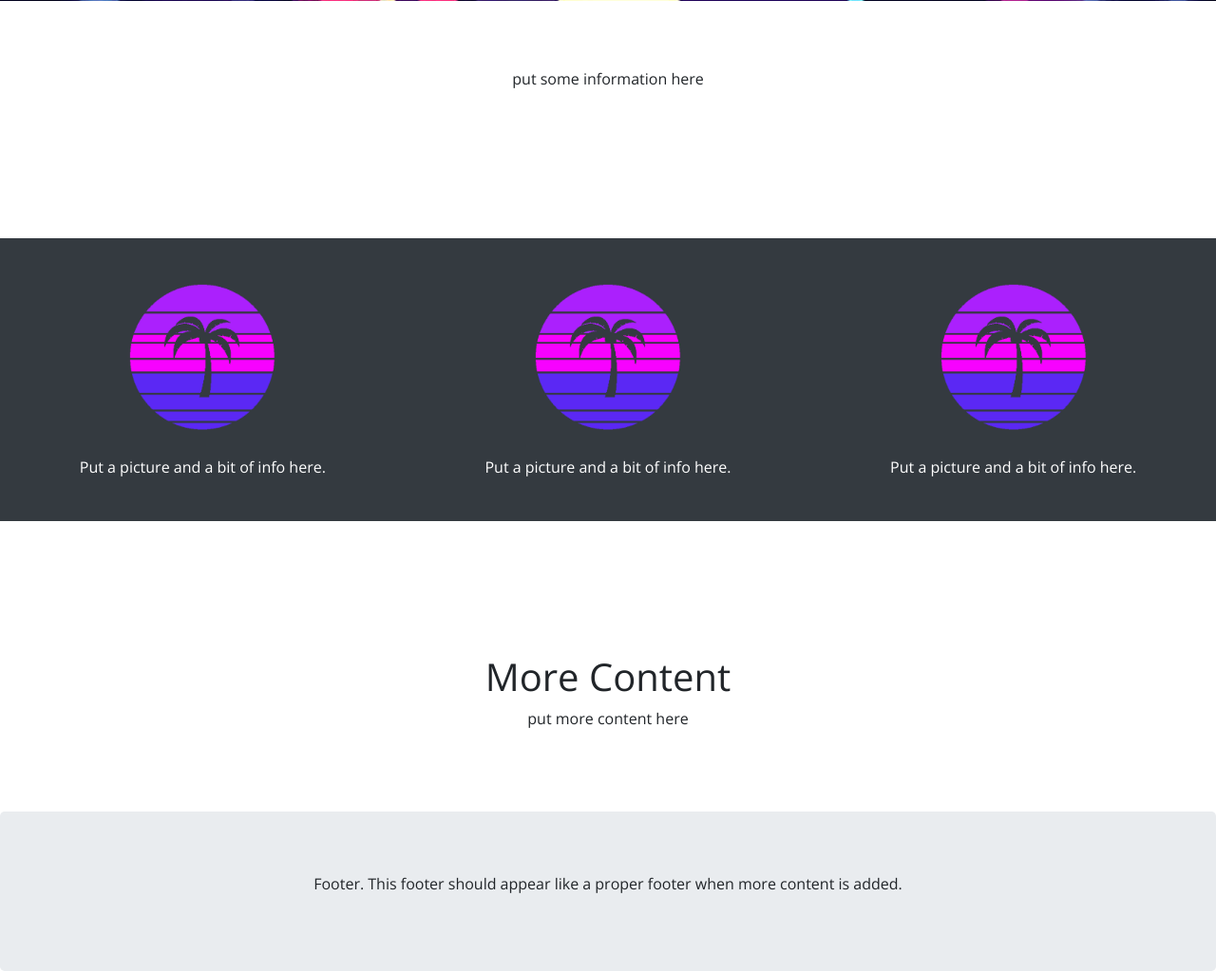
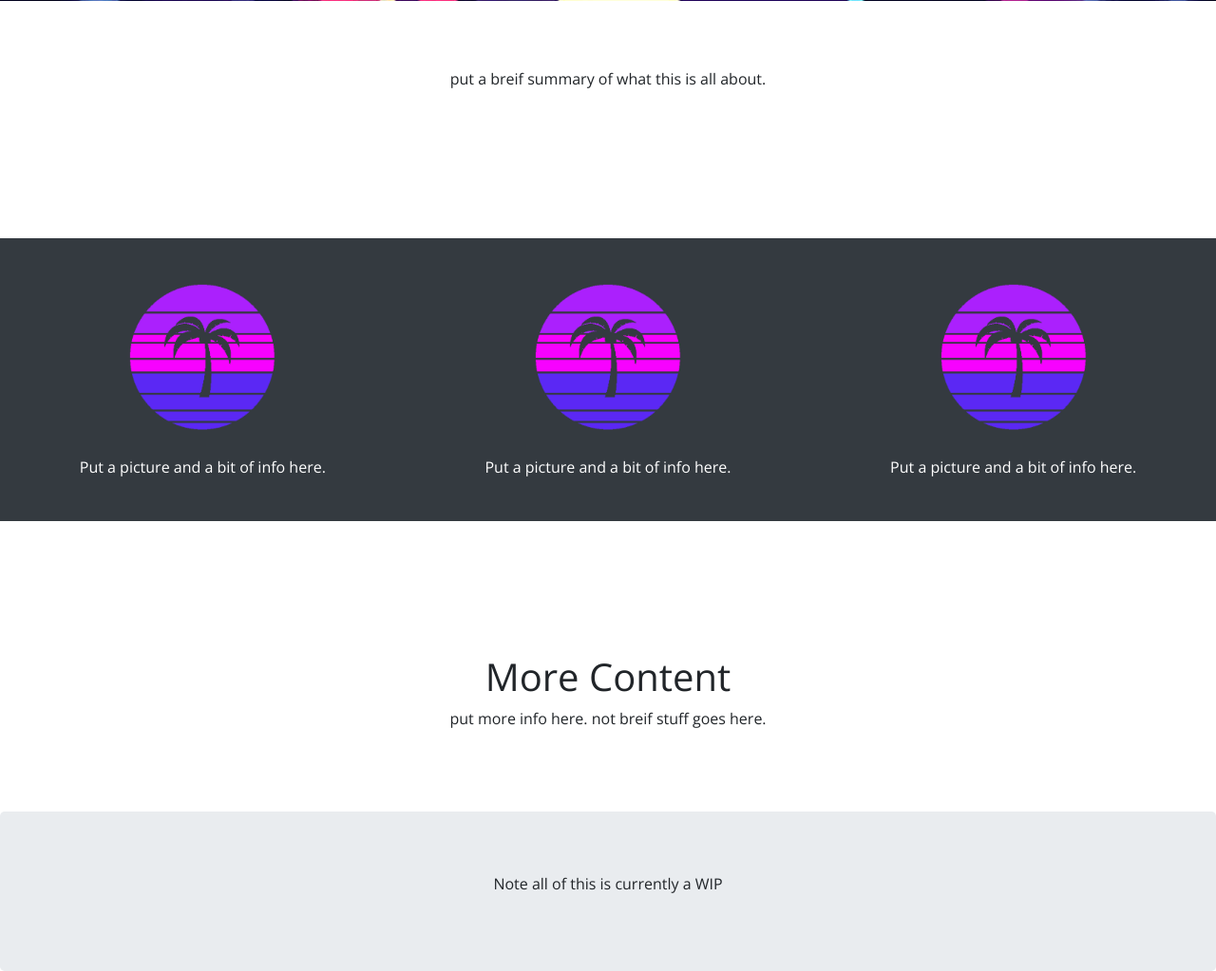
Before and after one commit to Sturmfahrt/Travel-Project-Site, a PHP site: page /about.html in a window 1280 px wide. Shown: the part 639-1662 px from the top of the page at 95% size. Run offline with PHP 8.4, Linux system fonts and the light colour scheme.

Commit message:
updated a few things
jsut updated the info in a few areas on the website.

```diff
--- a/about.html
+++ b/about.html
@@ -47,7 +47,7 @@
       </div>
     </div>
     <div class="container-fluid text-center">
-      <p>put some information here</p>
+      <p>put a breif summary of what this is all about.</p>
     </div>
     <div class="container-fluid">
       <div class="row text-center bg-dark text-white">
@@ -58,10 +58,10 @@
     </div>
     <div class="container-fluid text-center">
       <h1>More Content</h1>
-      <p>put more content here</p>
+      <p>put more info here. not breif stuff goes here.</p>
     </div>
     <div class="jumbotron text-center" style="margin-bottom:0">
-      <p>Footer. This footer should appear like a proper footer when more content is added.</p>
+      <p>Note all of this is currently a WIP</p>
     </div>
   </body>
 </html>
--- a/login.php
+++ b/login.php
@@ -6,7 +6,7 @@
     <meta name="author" content="">
     <link rel="icon" href="https://getbootstrap.com/favicon.ico">
 
-    <title>Signin Template for Bootstrap</title>
+    <title>Signin</title>
 
     <!-- Bootstrap core CSS -->
 <link rel="stylesheet" href="https://maxcdn.bootstrapcdn.com/bootstrap/4.1.3/css/bootstrap.min.css">
@@ -43,7 +43,7 @@
         </label>
       </div>
       <button class="btn btn-lg btn-primary btn-block custom-btn" type="submit">Sign in</button>
-      <p class="mt-5 mb-3 text-muted">© 2017-2018</p>
+      <p class="mt-5 mb-3 text-muted">Login Page currently not functional.</p>
     </form>
 
 
```
Also changed, not shown: index.html (+4 -4 lines).
